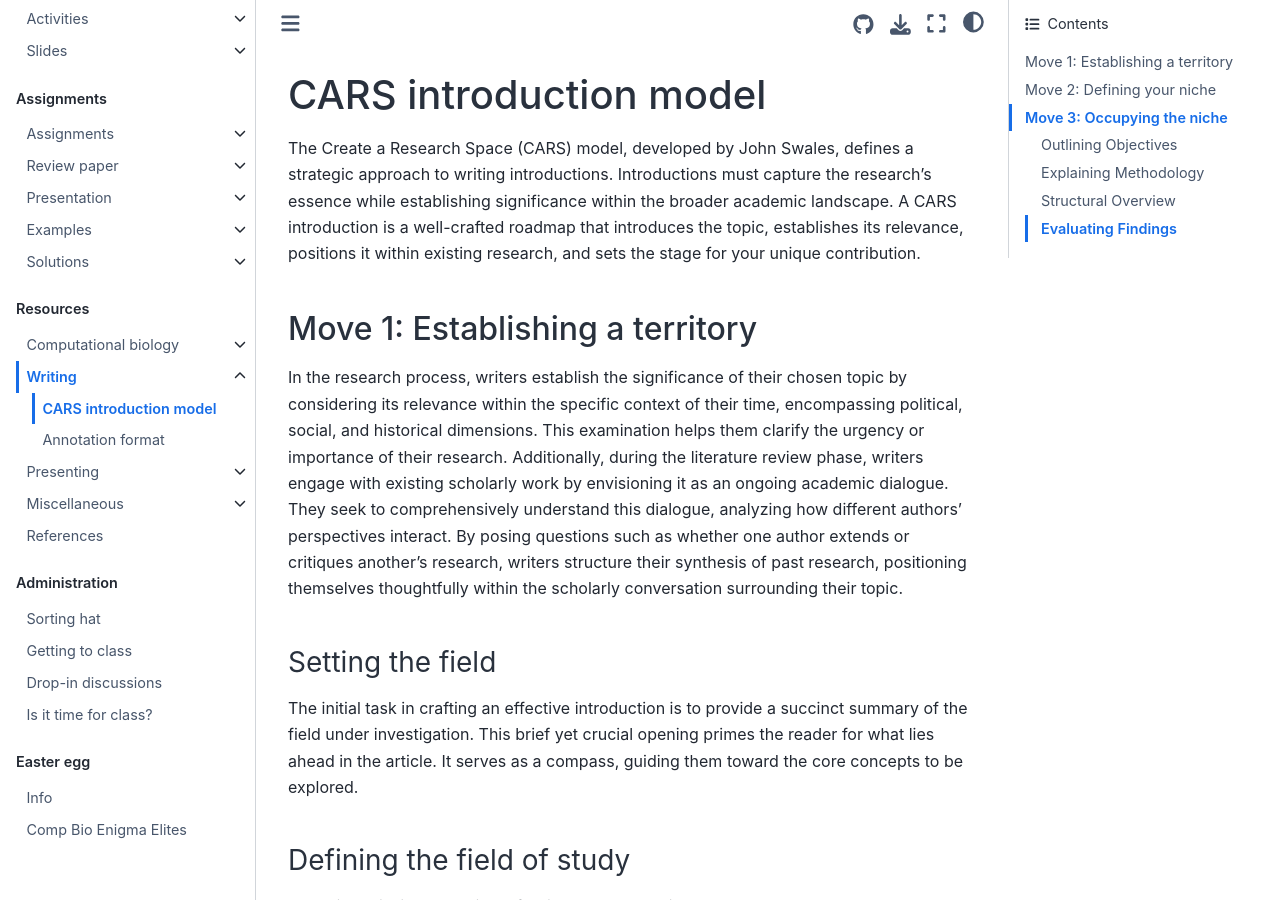
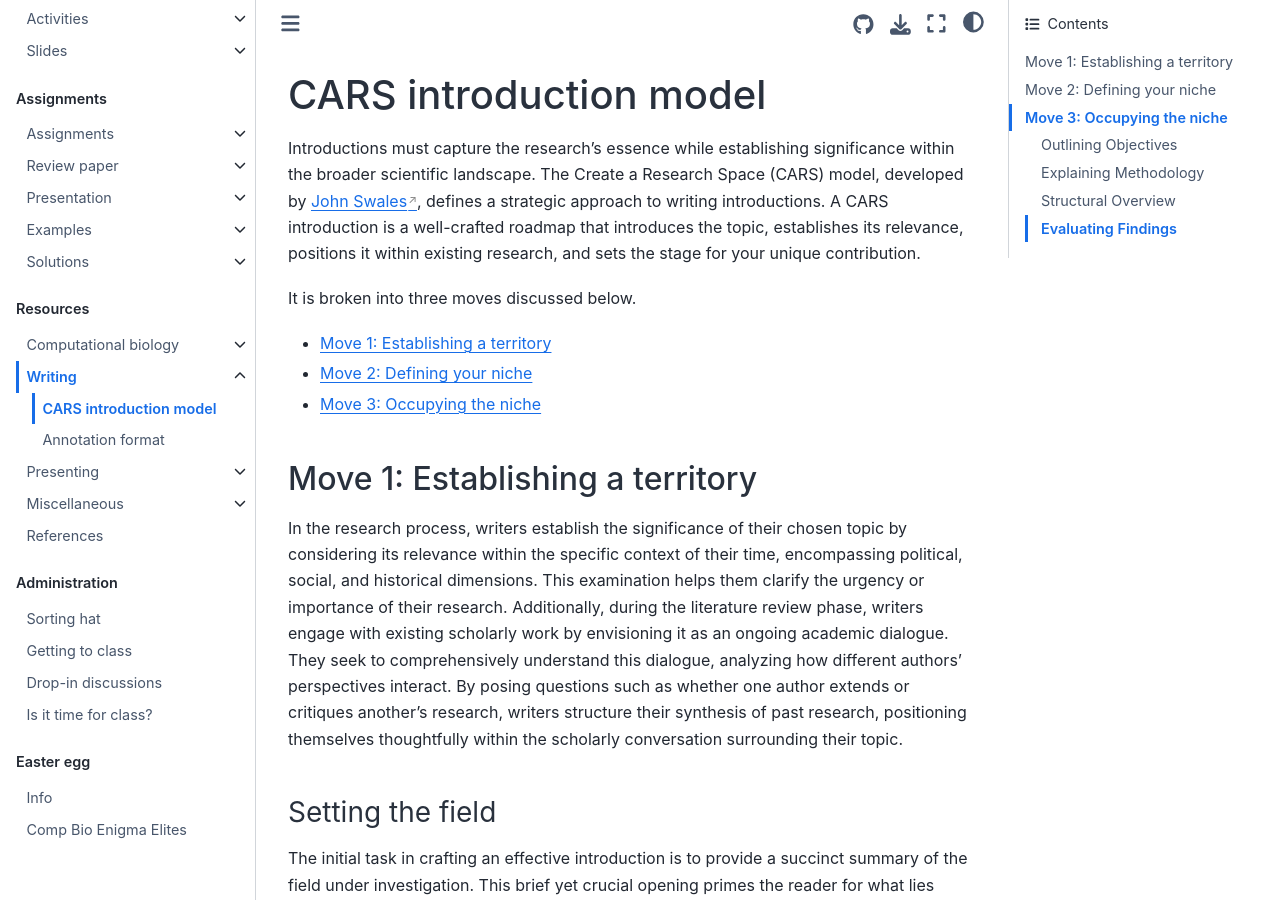
Before and after one commit to oasci/pitt-biosc1630-2023f, a Jupyter Book: the page built from book/resources/writing/cars-introduction-model.md, in a window 1280 px wide and 900 px high. Built offline with Jupyter Book 1.0.4 settings and Sphinx 7.4.7 and the Sphinx Book theme 1.1.4, drawn with Linux system fonts in a browser that asks for light colours; pages that are not in the unit, such as notebooks, are missing from menus.

Commit message:
some updates

```diff
--- a/book/resources/writing/cars-introduction-model.md
+++ b/book/resources/writing/cars-introduction-model.md
@@ -1,10 +1,17 @@
 (cars-introduction)=
 # CARS introduction model
 
-The Create a Research Space (CARS) model, developed by John Swales, defines a strategic approach to writing introductions.
-Introductions must capture the research's essence while establishing significance within the broader academic landscape.
+Introductions must capture the research's essence while establishing significance within the broader scientific landscape.
+The Create a Research Space (CARS) model, developed by [John Swales](https://lsa.umich.edu/linguistics/people/faculty/professors-emeriti/jmswales.html), defines a strategic approach to writing introductions.
 A CARS introduction is a well-crafted roadmap that introduces the topic, establishes its relevance, positions it within existing research, and sets the stage for your unique contribution.
 
+It is broken into three moves discussed below.
+
+- [Move 1: Establishing a territory](cars-introduction:move-1)
+- [Move 2: Defining your niche](cars-introduction:move-2)
+- [Move 3: Occupying the niche](cars-introduction:move-3)
+
+(cars-introduction:move-1)=
 ## Move 1: Establishing a territory
 
 In the research process, writers establish the significance of their chosen topic by considering its relevance within the specific context of their time, encompassing political, social, and historical dimensions.
@@ -29,6 +36,7 @@ Now, the introduction should transition into demonstrating the topic's relevance
 
 To bolster the foundation you've laid, it's advisable to refer to previous research conducted within the field. This not only substantiates your understanding of the subject but also connects your work to the broader scholarly conversation.
 
+(cars-introduction:move-2)=
 ## Move 2: Defining your niche
 
 In the process of academic writing, authors highlight two key aspects: first, they identify gaps or deficiencies in existing research, and second, they emphasize the necessity for further exploration or validation. Having gained a comprehensive understanding of the ongoing scholarly conversation in their field, writers discern areas where previous work may fall short or require expansion. They actively engage in the academic discourse by articulating these limitations or research needs, thus contributing to the refinement and evolution of the broader body of knowledge on their chosen topic.
@@ -45,11 +53,12 @@ Alternatively, you can establish your niche by identifying a deficiency in prior
 
 Another option for carving out your niche is to propose building upon existing research. Acknowledge the conclusions drawn by previous scholars and then use a connector statement to bridge it with your own work. This demonstrates your commitment to extending the research tradition within the field.
 
+(cars-introduction:move-3)=
 ## Move 3: Occupying the niche
 
 Writers show how their work resolves (or, in the case of a proposal, will resolve) the gap, shortcoming, or limitation in existing work or that it successfully extends or verifies past research.
 
-Imagine that you now have everyone’s attention, and that you must explain to fellow scholars how your ideas will add or move the conversation forward.
+Imagine that you now have everyone's attention, and that you must explain to fellow scholars how your ideas will add or move the conversation forward.
 
 ### Outlining Objectives
 
```
Also changed, not shown: 1 other file.
